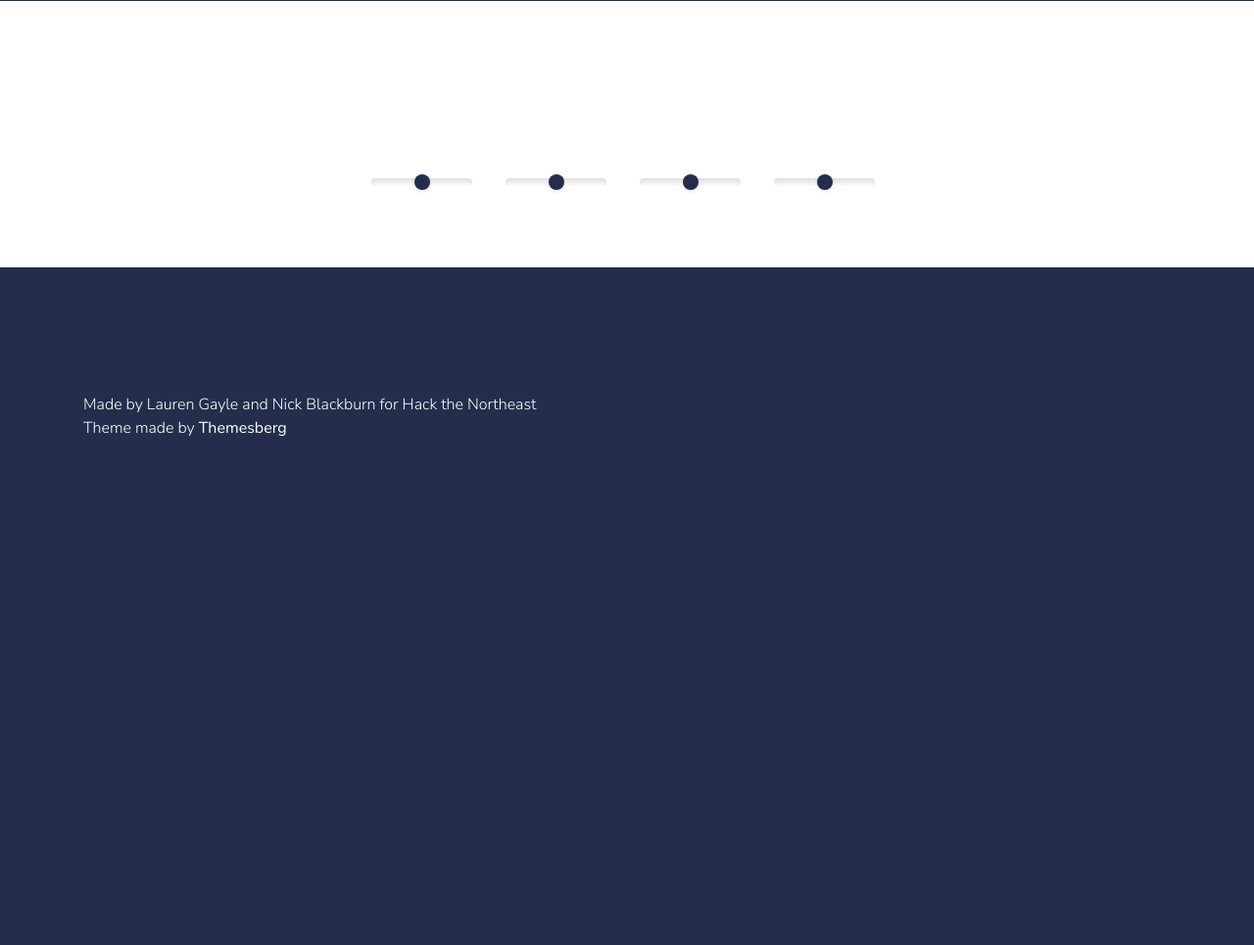
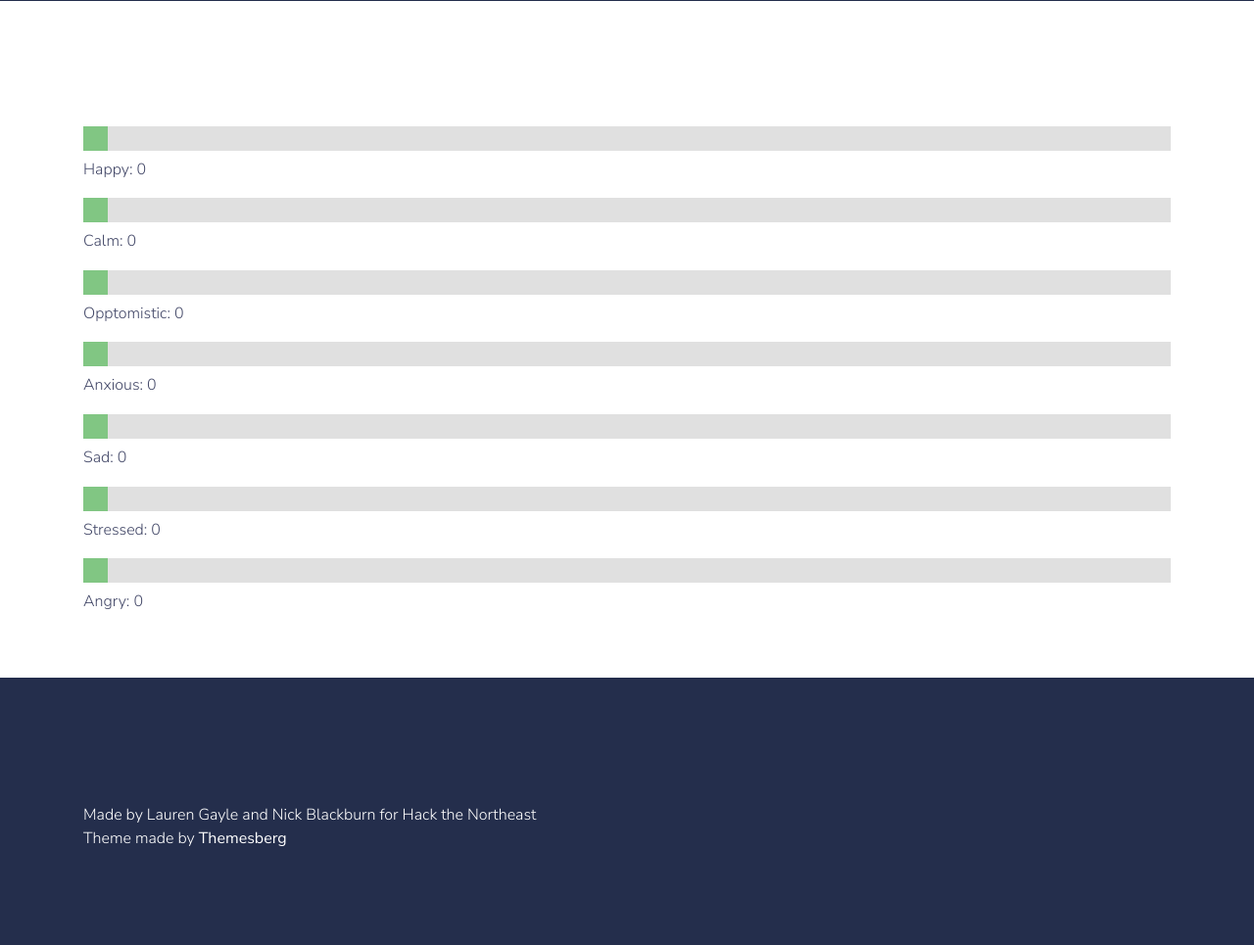
Before and after one commit to LaurenGayle/HackTheNorthEast, a Flask app: page /emotion.html in a window 1280 px wide. Shown: the part 673-1638 px from the top of the page at 98% size. Before the commit the page ends 1118 px from the top, so only its background shows below. Run offline with Flask 2, Linux system fonts and the light colour scheme; the visitor is signed in with stand-in values (Sample User, id 1); some libraries are stand-ins or nearby versions.

Commit message:
Sliders return values

```diff
--- a/app/templates/emotion.html
+++ b/app/templates/emotion.html
@@ -3,9 +3,47 @@
 {% block title %} Presentation {% endblock %}
 
 <!-- Specific Page CSS goes HERE  -->
-{% block stylesheets %}{% endblock stylesheets %}
+{% block stylesheets %}
+<style>
+  .slidecontainer {
+    width: 100%;
+  }
+
+  .slider {
+    -webkit-appearance: none;
+    width: 100%;
+    height: 25px;
+    background: #d3d3d3;
+    outline: none;
+    opacity: 0.7;
+    -webkit-transition: .2s;
+    transition: opacity .2s;
+  }
+
+  .slider:hover {
+    opacity: 1;
+  }
+
+  .slider::-webkit-slider-thumb {
+    -webkit-appearance: none;
+    appearance: none;
+    width: 25px;
+    height: 25px;
+    background: #4CAF50;
+    cursor: pointer;
+  }
+
+  .slider::-moz-range-thumb {
+    width: 25px;
+    height: 25px;
+    background: #4CAF50;
+    cursor: pointer;
+  }
+  </style>{% endblock stylesheets %}
 
 {% block content %}
+
+
 
 <section class="section section bg-primary pb-11 pb-lg-12 text-white overflow-hidden z-2">
     <div class="container z-2">
@@ -21,39 +59,107 @@
 
 <div class="section section-lg pb-5">
     <div class="container">
-        <div class="row justify-content-center mt-4">
-            <div class="d-flex justify-content-center my-4">
-                <div class="w-75">
-                  <input type="range" class="custom-range" id="customRange11" min="0" max="200">
-                </div>
-                <span class="font-weight-bold text-primary ml-2 valueSpan2"></span>
+
+      <div class="slidecontainer">
+        <input type="range" min="0" max="100" value="0" class="slider" id="myRange">
+        <p>Happy: <span id="demo"></span></p>
       </div>
 
-              <div class="d-flex justify-content-center my-4">
-                <div class="w-75">
-                  <input type="range" class="custom-range" id="customRange11" min="0" max="200">
-                </div>
-                <span class="font-weight-bold text-primary ml-2 valueSpan2"></span>
+      <div class="slidecontainer">
+        <input type="range" min="0" max="100" value="0" class="slider" id="myRange1">
+        <p>Calm: <span id="demo1"></span></p>
       </div>
 
-              <div class="d-flex justify-content-center my-4">
-                <div class="w-75">
-                  <input type="range" class="custom-range" id="customRange11" min="0" max="200">
-                </div>
-                <span class="font-weight-bold text-primary ml-2 valueSpan2"></span>
+      <div class="slidecontainer">
+        <input type="range" min="0" max="100" value="0" class="slider" id="myRange2">
+        <p>Opptomistic: <span id="demo2"></span></p>
       </div>
 
-              <div class="d-flex justify-content-center my-4">
-                <div class="w-75">
-                  <input type="range" class="custom-range" id="customRange11" min="0" max="200">
+      <div class="slidecontainer">
+        <input type="range" min="0" max="100" value="0" class="slider" id="myRange3">
+        <p>Anxious: <span id="demo3"></span></p>
       </div>
-                <span class="font-weight-bold text-primary ml-2 valueSpan2"></span>
+
+      <div class="slidecontainer">
+        <input type="range" min="0" max="100" value="0" class="slider" id="myRange4">
+        <p>Sad: <span id="demo4"></span></p>
       </div>
+
+      <div class="slidecontainer">
+        <input type="range" min="0" max="100" value="0" class="slider" id="myRange5">
+        <p>Stressed: <span id="demo5"></span></p>
       </div>
+
+      <div class="slidecontainer">
+        <input type="range" min="0" max="100" value="0" class="slider" id="myRange6">
+        <p>Angry: <span id="demo6"></span></p>
+      </div>
+
+
     </div>
 </div>
 
 {% endblock content %}
 
 <!-- Specific Page JS goes HERE  -->
-{% block javascripts %}{% endblock javascripts %}
+
+{% block javascripts %}
+
+<script>
+
+var slider = document.getElementById("myRange");
+var slider1 = document.getElementById("myRange1");
+var slider2 = document.getElementById("myRange2");
+var slider3 = document.getElementById("myRange3");
+var slider4 = document.getElementById("myRange4");
+var slider5 = document.getElementById("myRange5");
+var slider6 = document.getElementById("myRange6");
+
+
+
+var output = document.getElementById("demo");
+var output1 = document.getElementById("demo1");
+var output2 = document.getElementById("demo2");
+var output3 = document.getElementById("demo3");
+var output4 = document.getElementById("demo4");
+var output5 = document.getElementById("demo5");
+var output6 = document.getElementById("demo6");
+
+output.innerHTML = slider.value;
+output1.innerHTML = slider1.value;
+output2.innerHTML = slider2.value;
+output3.innerHTML = slider3.value;
+output4.innerHTML = slider4.value;
+output5.innerHTML = slider5.value;
+output6.innerHTML = slider5.value;
+
+slider.oninput = function() {
+  output.innerHTML = this.value;
+}
+
+slider1.oninput = function() {
+  output1.innerHTML = this.value;
+}
+
+slider2.oninput = function() {
+  output2.innerHTML = this.value;
+}
+
+slider3.oninput = function() {
+  output3.innerHTML = this.value;
+}
+
+slider4.oninput = function() {
+  output4.innerHTML = this.value;
+}
+
+slider5.oninput = function() {
+  output5.innerHTML = this.value;
+}
+
+slider6.oninput = function() {
+  output6.innerHTML = this.value;
+}
+</script>
+
+{% endblock javascripts %}
```
Also changed, not shown: 1 other file. Lines whose indentation alone changed are shown as unchanged.
